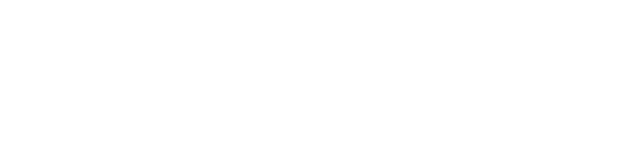
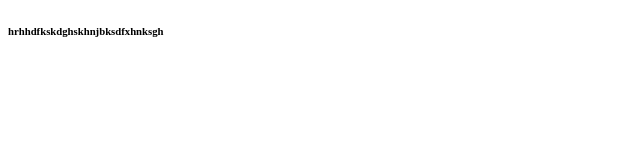
Before and after one commit to wuderwuds/gittest, a plain HTML site: page index.html in a window 1280 px wide. Shown: the whole page, without its empty margins (0-640 px from the left). Drawn offline with Linux system fonts and the light colour scheme.

Commit message:
dhhdhdsh

```diff
--- a/index.html
+++ b/index.html
@@ -7,6 +7,6 @@
     <title>Document</title>
 </head>
 <body>
-
+<h6>hrhhdfkskdghskhnjbksdfxhnksgh</h6>
 </body>
 </html>
```
